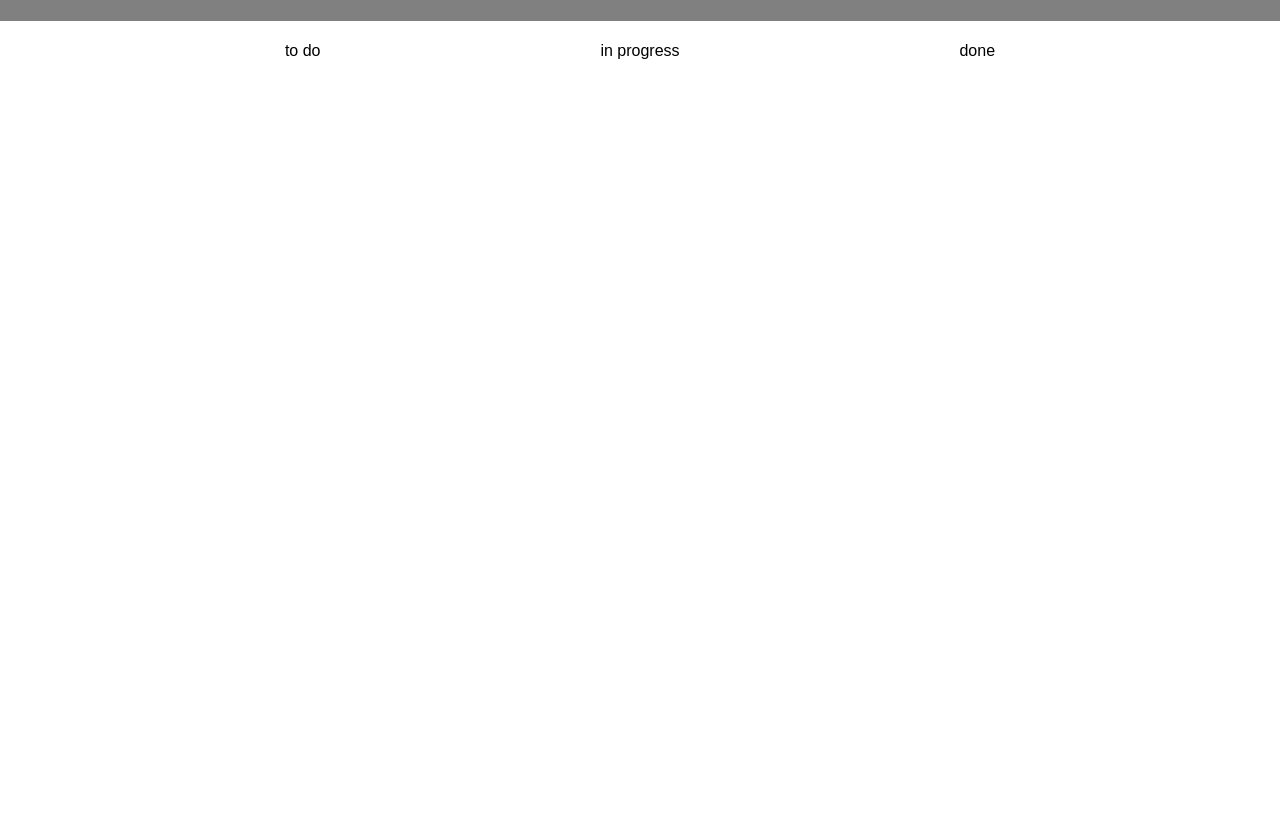
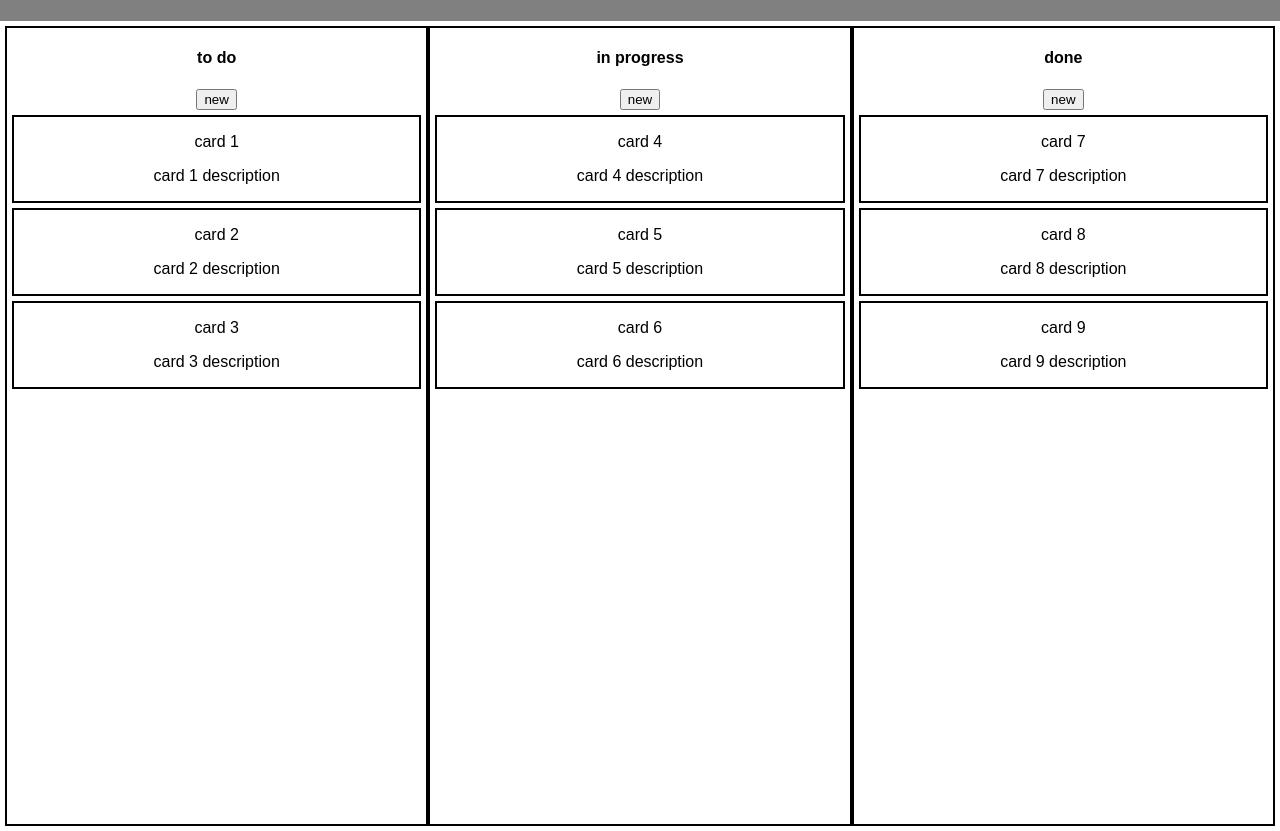
Before and after one commit to acsly/kanbanboard-naive-react, a React app: page / in a window 1280 px wide. Shown: the part 59-890 px from the top of the page. Before the commit the page ends 800 px from the top, so only its background shows below. Built offline with nearby package versions, Linux system fonts and the light colour scheme.

Commit message:
add new card implemented

```diff
--- a/public/index.html
+++ b/public/index.html
@@ -25,7 +25,7 @@
     <noscript>
       You need to enable JavaScript to run this app.
     </noscript>
-    <div id="root"></div>
+    <div style="height: inherit;" id="root"></div>
     <!--
       This HTML file is a template.
       If you open it directly in the browser, you will see an empty page.
--- a/src/components/Board/Board.css
+++ b/src/components/Board/Board.css
@@ -1,6 +1,7 @@
 .Board {
     padding: 5px;
     max-width: 100%;
+    min-height: 100%;
     overflow: auto;
     display: flex;
     flex-direction: row;
--- a/src/components/Board/Board.js
+++ b/src/components/Board/Board.js
@@ -5,7 +5,9 @@ import Columns from '../Columns/Columns';
 
 const board = (props) => (
     <div className={classes.Board}>
-        <Columns columns={props.columns} />
+        <Columns
+            columns={props.columns}
+            newCardClicked={props.newCardClicked} />
     </div>
 );
 
--- /dev/null
+++ b/src/components/Cards/Card/Card.css
@@ -0,0 +1,5 @@
+.Card {
+    border: 2px solid black;
+    margin: 5px;
+
+}
--- /dev/null
+++ b/src/components/Cards/Card/Card.js
@@ -0,0 +1,11 @@
+import React from 'react';
+import classes from './Card.css';
+
+const card = (props) => (
+    <div className={classes.Card}>
+        <p>{props.title}</p>
+        <p>{props.description}</p>
+    </div>
+);
+
+export default card;
--- /dev/null
+++ b/src/components/Cards/Cards.js
@@ -0,0 +1,11 @@
+import React from 'react';
+//import classes from './Cards.css';
+
+import Card from './Card/Card';
+
+const cards = (props) => props.cards.map((card, index) => {
+    return <Card title={card.title} description={card.description} key={card.id} />
+});
+
+
+export default cards;
--- a/src/components/Columns/Column/Column.css
+++ b/src/components/Columns/Column/Column.css
@@ -0,0 +1,12 @@
+.Column {
+    flex-grow: 1;
+    border: 2px solid black;
+}
+
+header h4 {
+    overflow: hidden;
+}
+
+header button {
+    align-items: flex-end;
+}
--- a/src/components/Columns/Column/Column.js
+++ b/src/components/Columns/Column/Column.js
@@ -1,9 +1,17 @@
 import React from 'react';
 import classes from './Column.css';
 
+import Cards from '../../Cards/Cards';
+
 const column = (props) => (
     <div className={classes.Column}>
-        <p>{props.name}</p>
+        <header>
+            <h4>{props.name}</h4>
+            <button onClick={props.newCardClicked}>new</button>
+        </header>
+        <div>
+            <Cards cards={props.cards}/>
+        </div>
     </div>
 );
 
--- a/src/components/Columns/Columns.js
+++ b/src/components/Columns/Columns.js
@@ -1,10 +1,14 @@
 import React from 'react';
-import classes from './Columns.css';
+//import classes from './Columns.css';
 
 import Column from './Column/Column';
 
 const columns = (props) => props.columns.map((column, index) => {
-    return <Column name={column.name} key={column.id}/>
+    return <Column
+        name={column.name}
+        key={column.id}
+        cards={column.cards}
+        newCardClicked={() => props.newCardClicked(index)}/>
 });
 
 
--- a/src/containers/App.css
+++ b/src/containers/App.css
@@ -1,3 +1,4 @@
 .App {
   text-align: center;
+  height: inherit;
 }
--- a/src/containers/App.js
+++ b/src/containers/App.js
@@ -6,39 +6,130 @@ import Board from '../components/Board/Board';
 
 class App extends Component {
 
+  /// Application State
   state = {
-    idIterator: 1000,
+    idIterator: 1012,
     activeBoardIndex: 0,
     boards: [
       {
-        id: 1,
+        id: 1000,
         name: "first board",
         columns: [
           {
-            id: 2,
+            id: 1001,
             name: "to do",
+            cards: [
+              {
+                id: 1002,
+                title: "card 1",
+                description: "card 1 description",
+                labels: []
+              },
+              {
+                id: 1003,
+                title: "card 2",
+                description: "card 2 description",
+                labels: []
+              },
+              {
+                id: 1004,
+                title: "card 3",
+                description: "card 3 description",
+                labels: []
+              }
+            ]
           },
           {
-            id: 3,
+            id: 1005,
             name: "in progress",
+            cards: [
+              {
+                id: 1006,
+                title: "card 4",
+                description: "card 4 description"
+              },
+              {
+                id: 1007,
+                title: "card 5",
+                description: "card 5 description"
+              },
+              {
+                id: 1008,
+                title: "card 6",
+                description: "card 6 description"
+              }
+            ]
           },
           {
-            id: 4,
+            id: 1009,
             name: "done",
+            cards: [
+              {
+                id: 1010,
+                title: "card 7",
+                description: "card 7 description"
+              },
+              {
+                id: 1011,
+                title: "card 8",
+                description: "card 8 description"
+              },
+              {
+                id: 1012,
+                title: "card 9",
+                description: "card 9 description"
+              }
+            ]
           }
         ]
       }
     ]
   }
 
+
+  /// Event Handlers
   newColumnHandler = () => {
-    const newId = this.state.idIterator + 1;
+    const newId = this.getNewId();
     const boards = this.state.boards.slice();
-    boards[this.state.activeBoardIndex].columns.push({ id: newId, name: "New Column" });
-    console.log(boards);
+    boards[this.state.activeBoardIndex].columns.push(this.createNewColumnStructure(newId));
     this.setState({ boards: boards, idIterator: newId });
   };
 
+  newCardHandler = (index) => {
+    console.log(index);
+    const newId = this.getNewId();
+    const boards = this.state.boards.slice();
+    boards[this.state.activeBoardIndex].columns[index].cards.push(this.createNewCardStructure(newId));
+    this.setState({ boards: boards, idIterator: newId });
+
+  };
+
+  /// Hepler Methods
+  createNewColumnStructure = (id, name) => {
+    const newColumn = {
+      id: id,
+      name: "New Column",
+      cards: []
+    };
+    return newColumn;
+  };
+
+  createNewCardStructure = (id) => {
+    const newCard = {
+      id: id,
+      title: "title",
+      description: "description",
+      labels: []
+    };
+    return newCard;
+  };
+
+  getNewId = () => (this.state.idIterator + 1);
+
+  getActiveBoard = () => (this.state.boards[this.state.activeBoardIndex]);
+
+
+  /// React Render
   render() {
     return (
       <div className={classes.App}>
@@ -46,7 +137,8 @@ class App extends Component {
           newColumnClicked={this.newColumnHandler} />
         <Board
           board={this.state.boards[this.state.activeBoardIndex]}
-          columns={this.state.boards[this.state.activeBoardIndex].columns} />
+          columns={this.state.boards[this.state.activeBoardIndex].columns}
+          newCardClicked={this.newCardHandler}/>
       </div>
     );
   }
--- a/src/index.css
+++ b/src/index.css
@@ -1,5 +1,9 @@
+html {
+  height: 100%;
+}
 body {
   margin: 0;
   padding: 0;
   font-family: sans-serif;
+  height: inherit;
 }
```
Also changed, not shown: src/components/Cards/Cards.css (added).
